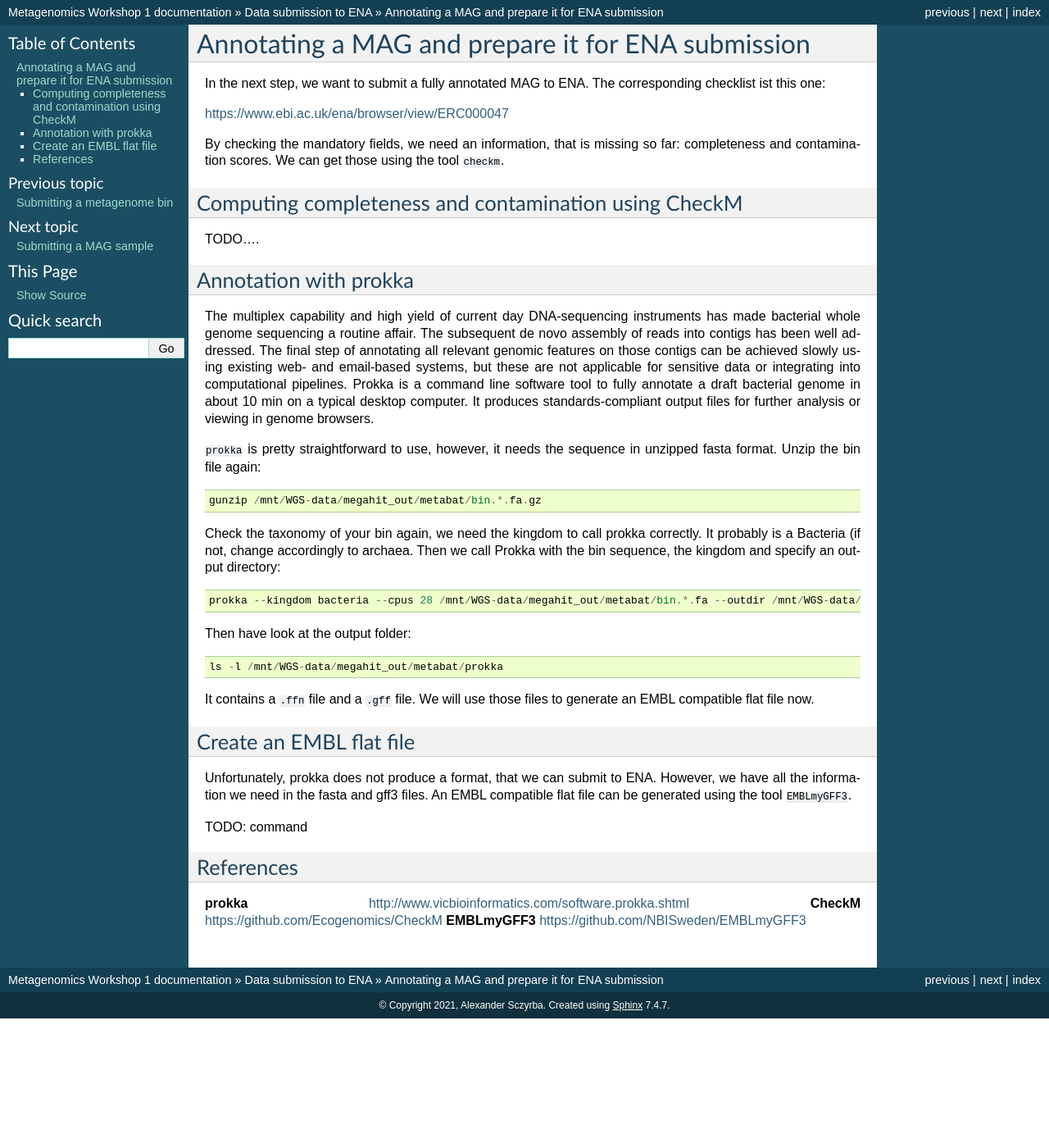
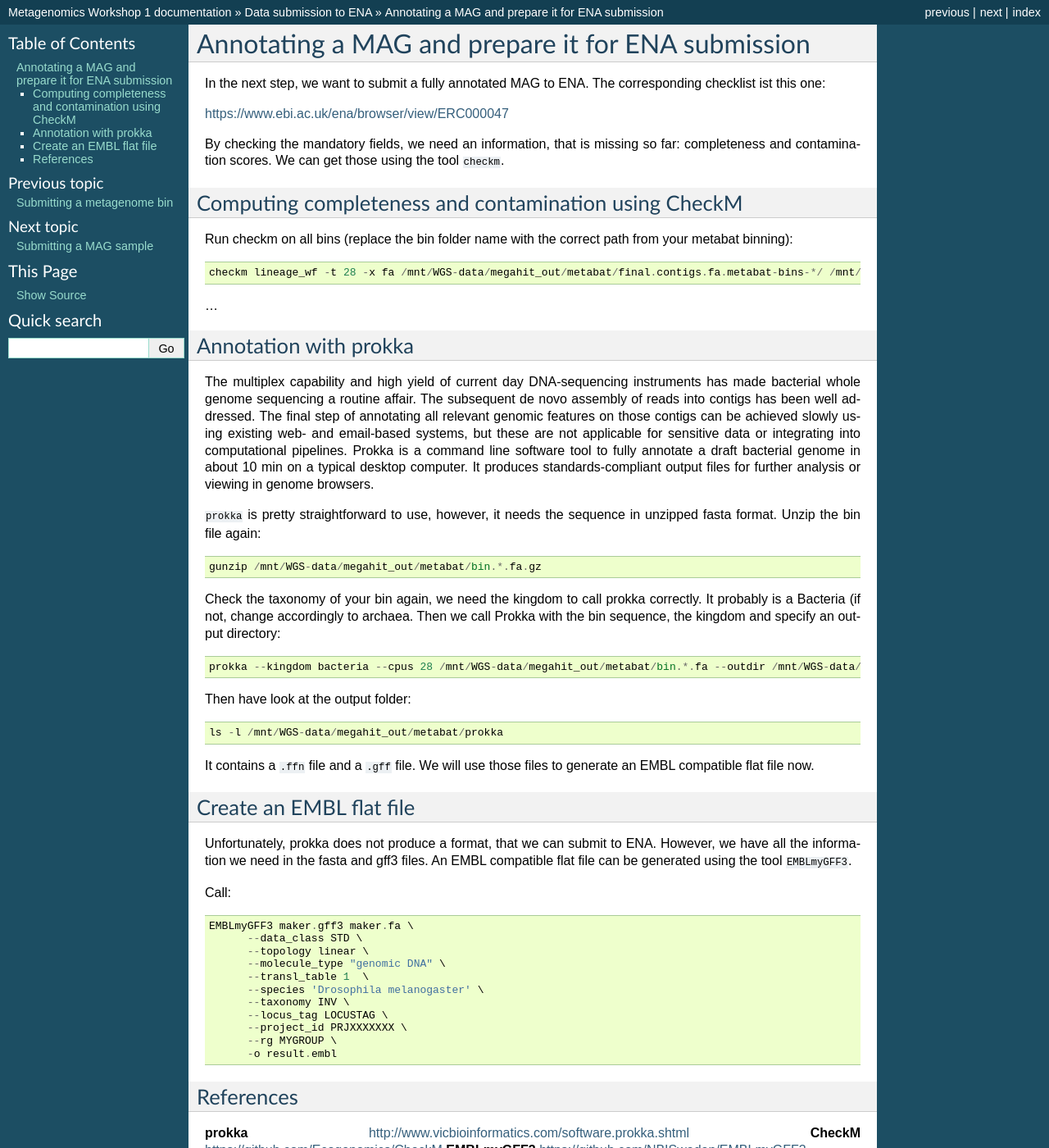
Before and after one commit to metagenomics/metagenomics-workshop, a Sphinx documentation site: the page built from docs/data_submission/mag_annotation.rst, in a window 1280 px wide and 1400 px high. Shown: the whole window at 82% size. Built offline with Sphinx 7.4.7, drawn with Linux system fonts in a browser that asks for light colours.

Commit message:
Update mag_annotation.rst

```diff
--- a/docs/data_submission/mag_annotation.rst
+++ b/docs/data_submission/mag_annotation.rst
@@ -10,7 +10,12 @@ By checking the mandatory fields, we need an information, that is missing so far
 Computing completeness and contamination using CheckM
 ^^^^^^^^^^^^^^^^^^^^^^^^^^^^^^^^^^^^^^
 
-TODO....
+Run checkm on all bins (replace the bin folder name with the correct path from your metabat binning)::
+
+  checkm lineage_wf -t 28 -x fa /mnt/WGS-data/megahit_out/metabat/final.contigs.fa.metabat-bins-*/ /mnt/WGS-data/megahit_out/metabat/checkm/
+
+
+...
 
 Annotation with prokka
 ^^^^^^^^^^^^^^^^^^^
@@ -36,7 +41,20 @@ Create an EMBL flat file
 
 Unfortunately, prokka does not produce a format, that we can submit to ENA. However, we have all the information we need in the fasta and gff3 files. An EMBL compatible flat file can be generated using the tool ``EMBLmyGFF3``.
 
-TODO: command
+Call::
+
+  EMBLmyGFF3 maker.gff3 maker.fa \
+        --data_class STD \
+        --topology linear \
+        --molecule_type "genomic DNA" \
+        --transl_table 1  \
+        --species 'Drosophila melanogaster' \
+        --taxonomy INV \
+        --locus_tag LOCUSTAG \
+        --project_id PRJXXXXXXX \
+        --rg MYGROUP \
+        -o result.embl
+
 
 
 References
```
